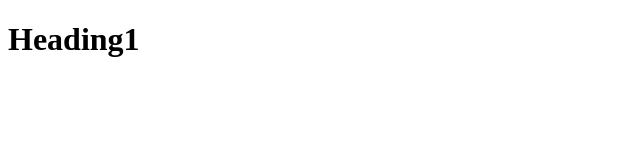
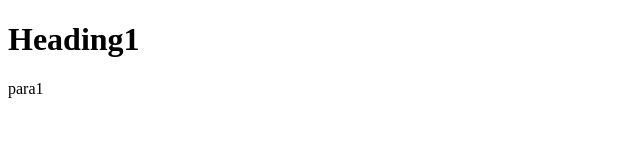
Before and after one commit to divyapriyanka22/Zomato123, a plain HTML site: page Index.html in a window 1280 px wide. Shown: the full height of the page, 0-640 px from the left. Drawn offline with Linux system fonts and the light colour scheme.

Commit message:
new branch edited for Index.html

```diff
--- a/Index.html
+++ b/Index.html
@@ -7,5 +7,6 @@
 </head>
 <body>
     <h1>Heading1</h1>
+    <p>para1</p>
 </body>
 </html>
```
